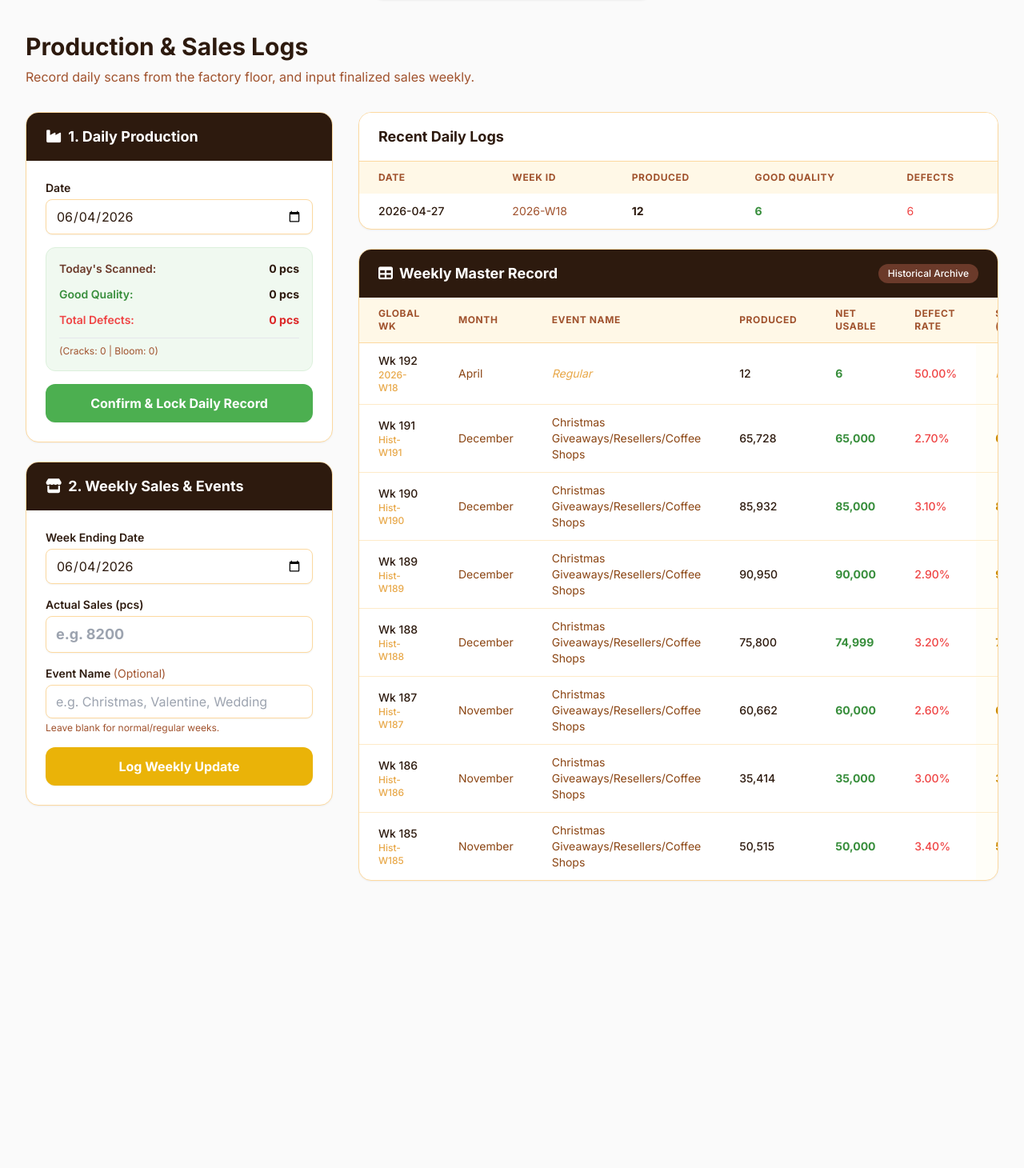
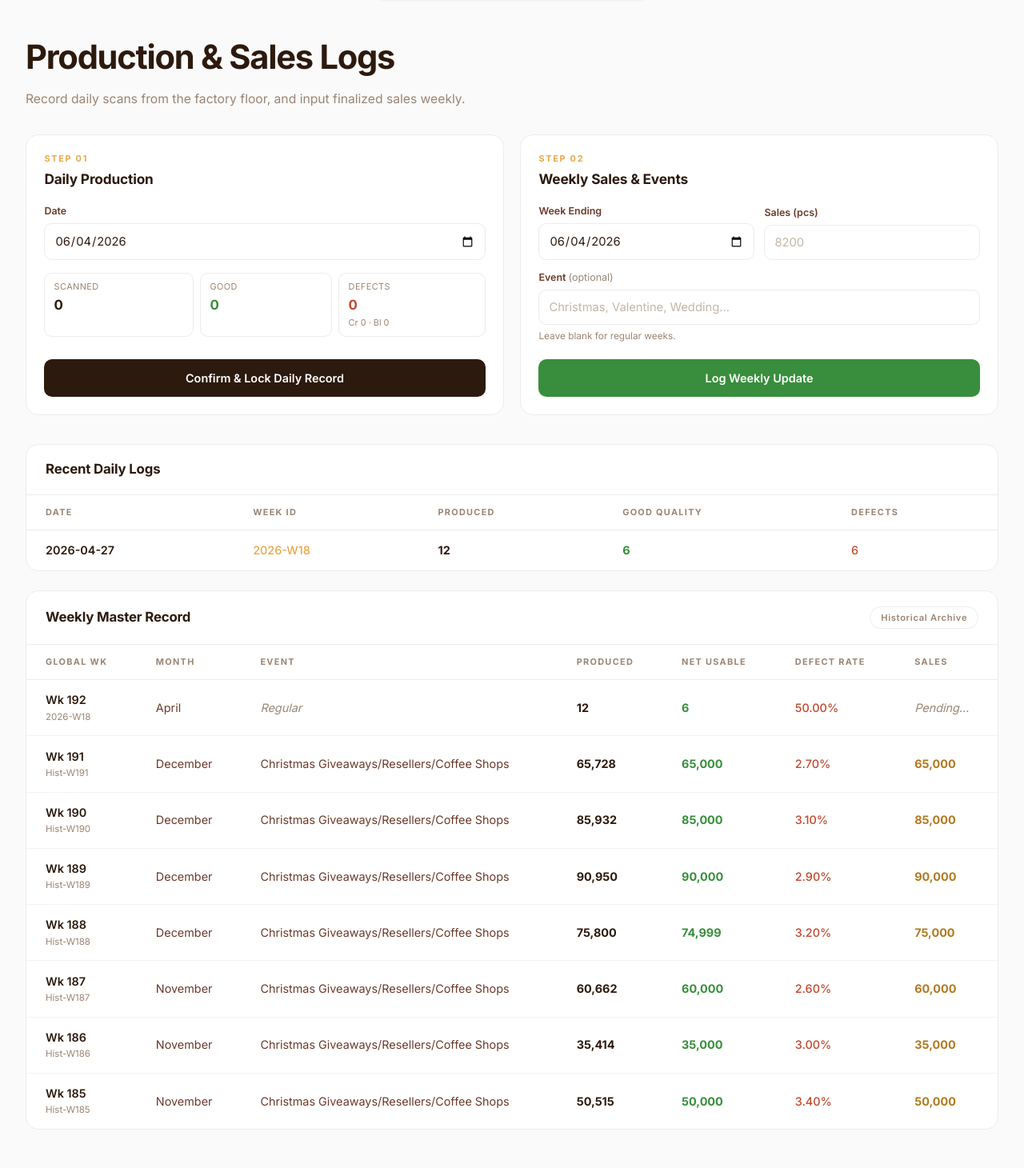
Before and after one commit to excesting/Cacao-Tablea, a Flask app: page /logs in a window 1280 px wide. Shown: the part 66-1526 px from the top of the page at 80% size. Before the commit the page ends 1167 px from the top, so only its background shows below. Run offline with Flask 3, Linux system fonts and the light colour scheme; data comes from the database, SQL or seed files in the repository; some libraries are stand-ins or nearby versions.

Commit message:
Refactor logs.html for improved layout and styling
Reorganized logs page layout with new styles and structure for daily and weekly entries.

```diff
--- a/templates/logs.html
+++ b/templates/logs.html
@@ -1,42 +1,134 @@
 {% extends "base.html" %}
 
 {% block content %}
-<div class="mb-8 animate-fade-in">
-    <h1 class="text-3xl font-bold text-bark-900">Production & Sales Logs</h1>
-    <p class="text-bark-500 mt-2">Record daily scans from the factory floor, and input finalized sales weekly.</p>
+<!--
+  Bryan'sTablea — Logs (reorganized)
+  Layout: compact entry row on top (Daily | Weekly), full-width
+  tables below. Minimalist white + Inter to match the rest of the app.
+-->
+<style>
+  .logs{
+    --ink:#2D1A0E; --mid:#6B3A2A; --soft:#9b8574;
+    --line:#ECECEC; --line-2:#F4F2EF;
+    --leaf:#388E3C; --leaf-dk:#2f7733; --amber:#E8A849; --red:#C0492F;
+    color:var(--ink);
+  }
+  .logs *{box-sizing:border-box;}
+
+  .logs-head{margin:0 0 2rem;}
+  .logs-head h1{font-size:clamp(1.9rem,4vw,2.6rem); font-weight:800; letter-spacing:-.03em; margin:0;}
+  .logs-head p{color:var(--soft); margin:.6rem 0 0; font-size:.98rem;}
+
+  /* ── ENTRY ROW : two compact forms side by side ── */
+  .entry{display:grid; grid-template-columns:1fr 1fr; gap:1.25rem; margin-bottom:2.25rem; align-items:stretch;}
+  @media(max-width:820px){.entry{grid-template-columns:1fr;}}
+
+  /* flex column so the submit button can pin to the bottom → buttons align */
+  .panel{
+    border:1px solid var(--line); border-radius:16px; background:#fff; padding:1.35rem 1.4rem;
+    display:flex; flex-direction:column;
+  }
+  .panel form{display:flex; flex-direction:column; flex:1;}
+  .panel .step{font-size:.68rem; font-weight:700; letter-spacing:.16em; text-transform:uppercase; color:var(--amber);}
+  .panel h2{font-size:1.08rem; font-weight:700; letter-spacing:-.01em; margin:.3rem 0 1.1rem; color:var(--ink);}
+
+  /* compact form: fields sit in a responsive row */
+  .form-row{display:flex; gap:.8rem; align-items:flex-end; flex-wrap:wrap;}
+  .form-row .field{flex:1 1 130px; min-width:0;}
+  label.fld{display:block; font-size:.78rem; font-weight:600; color:var(--mid); margin:0 0 .35rem;}
+  .input{
+    width:100%; border:1px solid var(--line); border-radius:10px; padding:.62rem .75rem;
+    font-family:inherit; font-size:.92rem; color:var(--ink); background:#fff; outline:none;
+    transition:border-color .2s, box-shadow .2s;
+  }
+  .input:focus{border-color:var(--leaf); box-shadow:0 0 0 3px rgba(56,142,60,.12);}
+  .input::placeholder{color:#c3b6a8;}
+  .hint{font-size:.74rem; color:var(--soft); margin:.35rem 0 0;}
+
+  .btn{
+    display:inline-flex; align-items:center; justify-content:center; gap:.5rem;
+    padding:.62rem 1.1rem; border-radius:10px; font-family:inherit; font-weight:600; font-size:.9rem;
+    cursor:pointer; border:1px solid transparent; white-space:nowrap;
+    transition:transform .2s, background .2s, box-shadow .2s;
+  }
+  .btn-ink{background:var(--ink); color:#fff;}
+  .btn-ink:hover{transform:translateY(-2px); background:#3d2415; box-shadow:0 12px 22px -12px rgba(45,26,14,.5);}
+  .btn-leaf{background:var(--leaf); color:#fff;}
+  .btn-leaf:hover{transform:translateY(-2px); background:var(--leaf-dk); box-shadow:0 12px 22px -12px rgba(56,142,60,.5);}
+  /* full-width submit pinned to bottom of the flex form so both
+     buttons align across the two panels regardless of form height.
+     The 1.25rem padding-top guarantees a gap even when margin-top:auto
+     collapses to zero (when a form is already the tall one). */
+  .btn.full{width:100%; margin-top:auto; padding-top:.72rem; padding-bottom:.72rem;}
+  .panel form > *:nth-last-child(2){margin-bottom:1.25rem;}
+
+  /* today's mini-summary as inline pills (compact) */
+  .pills{display:flex; gap:.5rem; flex-wrap:wrap; margin:1rem 0 0;}
+  .pill{
+    border:1px solid var(--line); border-radius:10px; padding:.5rem .7rem; flex:1 1 auto; min-width:90px;
+  }
+  .pill .k{font-size:.68rem; letter-spacing:.04em; text-transform:uppercase; color:var(--soft);}
+  .pill .v{font-size:1.05rem; font-weight:700; margin-top:.15rem;}
+  .pill.good .v{color:var(--leaf);}
+  .pill.bad  .v{color:var(--red);}
+  .pill .sub{font-size:.68rem; color:var(--soft); margin-top:.1rem;}
+
+  /* ── TABLES : full width ── */
+  .table-card{border:1px solid var(--line); border-radius:16px; background:#fff; overflow:hidden;}
+  .table-card + .table-card{margin-top:1.5rem;}
+  .table-top{display:flex; justify-content:space-between; align-items:center; padding:1.15rem 1.5rem; border-bottom:1px solid var(--line);}
+  .table-top h2{font-size:1.05rem; font-weight:700; letter-spacing:-.01em; margin:0;}
+  .chip{font-size:.7rem; font-weight:600; letter-spacing:.06em; color:var(--soft); border:1px solid var(--line); border-radius:999px; padding:.3rem .8rem;}
+  .scroll{overflow-x:auto;}
+  table{width:100%; border-collapse:collapse;}
+  thead th{
+    text-align:left; font-size:.68rem; font-weight:700; letter-spacing:.12em; text-transform:uppercase;
+    color:var(--soft); padding:.85rem 1.5rem; border-bottom:1px solid var(--line); white-space:nowrap;
+  }
+  tbody td{padding:.9rem 1.5rem; font-size:.9rem; border-bottom:1px solid var(--line-2); white-space:nowrap;}
+  tbody tr:last-child td{border-bottom:none;}
+  tbody tr{transition:background .15s;}
+  tbody tr:hover{background:#fcfbf9;}
+  .t-date{font-weight:600; color:var(--ink);}
+  .t-week{color:var(--amber); font-weight:500;}
+  .t-strong{font-weight:700; color:var(--ink);}
+  .t-good{font-weight:700; color:var(--leaf);}
+  .t-bad{color:var(--red); font-weight:500;}
+  .t-sales{font-weight:700; color:#b07a1f;}
+  .t-muted{color:var(--soft); font-style:italic; font-weight:400;}
+  .t-empty{text-align:center; color:var(--soft); padding:2.5rem 1rem; font-size:.9rem;}
+  .wk-main{font-weight:600; color:var(--ink);} .wk-sub{display:block; font-size:.72rem; color:var(--soft); margin-top:.1rem;}
+
+  @media(prefers-reduced-motion:reduce){.logs *{transition:none!important;}}
+</style>
+
+<div class="logs">
+
+  <div class="logs-head">
+    <h1>Production &amp; Sales Logs</h1>
+    <p>Record daily scans from the factory floor, and input finalized sales weekly.</p>
   </div>
 
-<div class="grid grid-cols-1 lg:grid-cols-3 gap-8">
+  <!-- ENTRY ROW -->
+  <div class="entry">
 
-    <div class="lg:col-span-1 space-y-6">
-
-        <div class="bg-white rounded-2xl shadow-sm border border-bark-200 overflow-hidden animate-fade-in">
-            <div class="bg-bark-900 px-6 py-4">
-                <h2 class="text-lg font-bold text-white"><i class="fas fa-industry mr-2"></i>1. Daily Production</h2>
+    <!-- Daily -->
+    <div class="panel">
+      <div class="step">Step 01</div>
+      <h2>Daily Production</h2>
+      <form action="/api/add_log" method="POST">
+        <div class="form-row">
+          <div class="field">
+            <label class="fld">Date</label>
+            <input type="date" id="log-date" name="date" class="input" required>
           </div>
-            <div class="p-6">
-                <form action="/api/add_log" method="POST" class="space-y-4">
-                    <div>
-                        <label class="block text-sm font-semibold text-bark-900 mb-1">Date</label>
-                        <input type="date" id="log-date" name="date" class="w-full rounded-lg border-bark-200 shadow-sm px-3 py-2 border focus:ring-leaf-500 focus:border-leaf-500 outline-none" required>
         </div>
 
-                    <div class="p-4 bg-leaf-50 border border-leaf-100 rounded-xl space-y-3">
-                        <div class="flex justify-between items-center text-sm">
-                            <span class="font-semibold text-bark-700">Today's Scanned:</span>
-                            <span class="font-bold text-bark-900">{{ today_produced }} pcs</span>
-                        </div>
-                        <div class="flex justify-between items-center text-sm">
-                            <span class="font-semibold text-leaf-600">Good Quality:</span>
-                            <span class="font-bold text-leaf-700">{{ today_good }} pcs</span>
-                        </div>
-                        <div class="flex justify-between items-center text-sm">
-                            <span class="font-semibold text-red-500">Total Defects:</span>
-                            <span class="font-bold text-red-600">{{ today_defects }} pcs</span>
-                        </div>
-                        <div class="text-xs text-bark-500 border-t border-leaf-200 pt-2 mt-2">
-                            (Cracks: {{ today_crack }} | Bloom: {{ today_bloom }})
-                        </div>
+        <div class="pills">
+          <div class="pill"><div class="k">Scanned</div><div class="v">{{ today_produced }}</div></div>
+          <div class="pill good"><div class="k">Good</div><div class="v">{{ today_good }}</div></div>
+          <div class="pill bad"><div class="k">Defects</div><div class="v">{{ today_defects }}</div>
+            <div class="sub">Cr {{ today_crack }} · Bl {{ today_bloom }}</div></div>
         </div>
 
         <input type="hidden" name="total_produced" value="{{ today_produced }}">
@@ -45,128 +137,97 @@
         <input type="hidden" name="bloom_count" value="{{ today_bloom }}">
         <input type="hidden" name="good_count" value="{{ today_good }}">
 
-                    <button type="submit" class="w-full bg-leaf-500 hover:bg-leaf-600 text-white font-bold py-3 px-4 rounded-xl shadow-sm transition">
-                        Confirm & Lock Daily Record
-                    </button>
+        <button type="submit" class="btn btn-ink full">Confirm &amp; Lock Daily Record</button>
       </form>
     </div>
+
+    <!-- Weekly -->
+    <div class="panel">
+      <div class="step">Step 02</div>
+      <h2>Weekly Sales &amp; Events</h2>
+      <form action="/api/add_sales" method="POST">
+        <div class="form-row">
+          <div class="field">
+            <label class="fld">Week Ending</label>
+            <input type="date" id="sales-date" name="sales_date" class="input" required>
+          </div>
+          <div class="field">
+            <label class="fld">Sales (pcs)</label>
+            <input type="number" name="weekly_sales" class="input" placeholder="8200" required>
+          </div>
+        </div>
+        <div class="field" style="margin-top:.8rem;">
+          <label class="fld">Event <span style="color:var(--soft);font-weight:400;">(optional)</span></label>
+          <input type="text" name="event_name" class="input" placeholder="Christmas, Valentine, Wedding…">
+          <p class="hint">Leave blank for regular weeks.</p>
+        </div>
+        <button type="submit" class="btn btn-leaf full">Log Weekly Update</button>
+      </form>
     </div>
 
-        <div class="bg-white rounded-2xl shadow-sm border border-bark-200 overflow-hidden animate-fade-in delay-100">
-            <div class="bg-bark-900 px-6 py-4">
-                <h2 class="text-lg font-bold text-white"><i class="fas fa-store mr-2"></i>2. Weekly Sales & Events</h2>
-            </div>
-            <div class="p-6">
-                <form action="/api/add_sales" method="POST" class="space-y-4">
-                    <div>
-                        <label class="block text-sm font-semibold text-bark-900 mb-1">Week Ending Date</label>
-                        <input type="date" id="sales-date" name="sales_date" class="w-full rounded-lg border-bark-200 shadow-sm px-3 py-2 border focus:ring-yellow-500 focus:border-yellow-500 outline-none" required>
-                    </div>
-                    <div>
-                        <label class="block text-sm font-semibold text-bark-900 mb-1">Actual Sales (pcs)</label>
-                        <input type="number" name="weekly_sales" class="w-full rounded-lg border-bark-200 shadow-sm px-3 py-2 border focus:ring-yellow-500 focus:border-yellow-500 outline-none font-bold text-lg" placeholder="e.g. 8200" required>
-                    </div>
-                    <div>
-                        <label class="block text-sm font-semibold text-bark-900 mb-1">Event Name <span class="text-bark-500 font-normal">(Optional)</span></label>
-                        <input type="text" name="event_name" class="w-full rounded-lg border-bark-200 shadow-sm px-3 py-2 border focus:ring-yellow-500 focus:border-yellow-500 outline-none" placeholder="e.g. Christmas, Valentine, Wedding">
-                        <p class="text-xs text-bark-500 mt-1">Leave blank for normal/regular weeks.</p>
-                    </div>
-                    <button type="submit" class="w-full bg-yellow-500 hover:bg-yellow-600 text-white font-bold py-3 px-4 rounded-xl shadow-sm transition">
-                        Log Weekly Update
-                    </button>
-                </form>
-            </div>
-        </div>
   </div>
 
-    <div class="lg:col-span-2 space-y-6">
+  <!-- FULL-WIDTH TABLES -->
 
-        <div class="bg-white rounded-2xl shadow-sm border border-bark-200 overflow-hidden animate-fade-in delay-100">
-            <div class="bg-white border-b border-bark-200 px-6 py-4">
-                <h2 class="text-lg font-bold text-bark-900">Recent Daily Logs</h2>
-            </div>
-            <div class="overflow-x-auto">
-                <table class="w-full text-left border-collapse">
+  <div class="table-card">
+    <div class="table-top"><h2>Recent Daily Logs</h2></div>
+    <div class="scroll">
+      <table>
         <thead>
-                        <tr class="bg-bark-50 text-bark-500 uppercase text-xs tracking-wider">
-                            <th class="px-6 py-3 font-bold">Date</th>
-                            <th class="px-6 py-3 font-bold">Week ID</th>
-                            <th class="px-6 py-3 font-bold">Produced</th>
-                            <th class="px-6 py-3 font-bold">Good Quality</th>
-                            <th class="px-6 py-3 font-bold">Defects</th>
-                        </tr>
+          <tr><th>Date</th><th>Week ID</th><th>Produced</th><th>Good Quality</th><th>Defects</th></tr>
         </thead>
-                    <tbody class="divide-y divide-bark-100">
+        <tbody>
           {% for log in logs %}
-                        <tr class="hover:bg-bark-50/50 transition-colors">
-                            <td class="px-6 py-3 text-sm font-medium text-bark-900">{{ log.date.strftime('%Y-%m-%d') }}</td>
-                            <td class="px-6 py-3 text-sm text-bark-500">{{ log.week_id }}</td>
-                            <td class="px-6 py-3 text-sm font-bold text-bark-900">{{ log.total_produced }}</td>
-                            <td class="px-6 py-3 text-sm font-bold text-leaf-600">{{ log.good_count }}</td>
-                            <td class="px-6 py-3 text-sm text-red-500">{{ log.total_defects }}</td>
+          <tr>
+            <td class="t-date">{{ log.date.strftime('%Y-%m-%d') }}</td>
+            <td class="t-week">{{ log.week_id }}</td>
+            <td class="t-strong">{{ log.total_produced }}</td>
+            <td class="t-good">{{ log.good_count }}</td>
+            <td class="t-bad">{{ log.total_defects }}</td>
           </tr>
           {% else %}
-                        <tr>
-                            <td colspan="5" class="px-6 py-8 text-center text-bark-400 text-sm">
-                                No daily logs locked yet.
-                            </td>
-                        </tr>
+          <tr><td colspan="5" class="t-empty">No daily logs locked yet.</td></tr>
           {% endfor %}
         </tbody>
       </table>
     </div>
   </div>
 
-        <div class="bg-white rounded-2xl shadow-sm border border-bark-200 overflow-hidden animate-fade-in delay-200">
-            <div class="bg-bark-900 px-6 py-4 flex justify-between items-center">
-                <h2 class="text-lg font-bold text-white"><i class="fas fa-table mr-2"></i>Weekly Master Record</h2>
-                <span class="bg-bark-700 text-white text-xs font-medium px-3 py-1 rounded-full">Historical Archive</span>
+  <div class="table-card">
+    <div class="table-top">
+      <h2>Weekly Master Record</h2>
+      <span class="chip">Historical Archive</span>
     </div>
-            <div class="overflow-x-auto">
-                <table class="w-full text-left border-collapse">
+    <div class="scroll">
+      <table>
         <thead>
-                        <tr class="bg-bark-50 text-bark-500 uppercase text-xs tracking-wider border-b border-bark-200">
-                            <th class="px-6 py-3 font-bold">Global Wk</th>
-                            <th class="px-6 py-3 font-bold">Month</th>
-                            <th class="px-6 py-3 font-bold">Event Name</th>
-                            <th class="px-6 py-3 font-bold">Produced</th>
-                            <th class="px-6 py-3 font-bold">Net Usable</th>
-                            <th class="px-6 py-3 font-bold">Defect Rate</th>
-                            <th class="px-6 py-3 font-bold">Sales (pcs)</th>
-                        </tr>
+          <tr><th>Global Wk</th><th>Month</th><th>Event</th><th>Produced</th><th>Net Usable</th><th>Defect Rate</th><th>Sales</th></tr>
         </thead>
-                    <tbody class="divide-y divide-bark-100">
+        <tbody>
           {% for week in weekly_logs %}
-                        <tr class="hover:bg-bark-50/50 transition-colors">
-                            <td class="px-6 py-3 text-sm text-bark-900 font-medium">
-                                Wk {{ week.time_idx }}
-                                <span class="text-xs text-bark-400 block">{{ week.week_id }}</span>
-                            </td>
-                            <td class="px-6 py-3 text-sm text-bark-600">{{ week.month }}</td>
-                            <td class="px-6 py-3 text-sm text-bark-600">
+          <tr>
+            <td><span class="wk-main">Wk {{ week.time_idx }}</span><span class="wk-sub">{{ week.week_id }}</span></td>
+            <td style="color:var(--mid);">{{ week.month }}</td>
+            <td>
               {% if week.event_name and week.event_name != 'None' %}
-                                    {{ week.event_name }}
+                <span style="color:var(--mid);">{{ week.event_name }}</span>
               {% else %}
-                                    <span class="text-bark-400 italic">Regular</span>
+                <span class="t-muted">Regular</span>
               {% endif %}
             </td>
-                            <td class="px-6 py-3 text-sm text-bark-900 font-medium">{{ "{:,.0f}".format(week.total_produced) }}</td>
-                            <td class="px-6 py-3 text-sm font-bold text-leaf-600">{{ "{:,.0f}".format(week.net_usable_output) }}</td>
-                            <td class="px-6 py-3 text-sm text-red-500 font-medium">{{ "%.2f" | format(week.defect_rate * 100) }}%</td>
-                            <td class="px-6 py-3 text-sm font-bold text-yellow-600 bg-yellow-50/30">
+            <td class="t-strong">{{ "{:,.0f}".format(week.total_produced) }}</td>
+            <td class="t-good">{{ "{:,.0f}".format(week.net_usable_output) }}</td>
+            <td class="t-bad">{{ "%.2f" | format(week.defect_rate * 100) }}%</td>
+            <td>
               {% if week.sales_pcs > 0 %}
-                                    {{ "{:,.0f}".format(week.sales_pcs) }}
+                <span class="t-sales">{{ "{:,.0f}".format(week.sales_pcs) }}</span>
               {% else %}
-                                    <span class="text-bark-400 font-normal italic">Pending...</span>
+                <span class="t-muted">Pending…</span>
               {% endif %}
             </td>
           </tr>
           {% else %}
-                        <tr>
-                            <td colspan="7" class="px-6 py-8 text-center text-bark-400 text-sm">
-                                No weekly records generated yet.
-                            </td>
-                        </tr>
+          <tr><td colspan="7" class="t-empty">No weekly records generated yet.</td></tr>
           {% endfor %}
         </tbody>
       </table>
@@ -174,10 +235,8 @@
   </div>
 
 </div>
-</div>
 
 <script>
-    // Set date pickers to today's date for convenience
   document.getElementById('log-date').valueAsDate = new Date();
   document.getElementById('sales-date').valueAsDate = new Date();
 </script>
```
Lines whose indentation alone changed are shown as unchanged.
